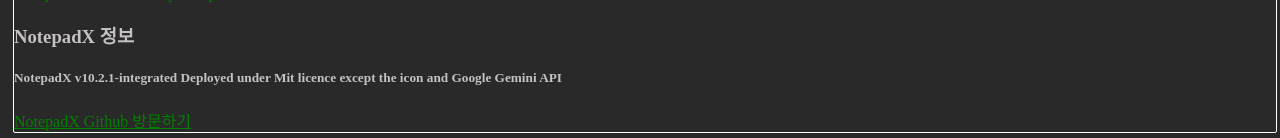
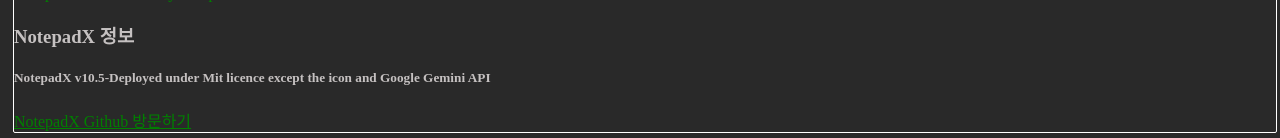
Before and after one commit to dokdoxofficial/notepadx, a React (Create React App) app: page / in a window 1280 px wide. Shown: the part 1008-1146 px from the top of the page. Built offline with nearby package versions, Linux system fonts and the light colour scheme; no server answers; a web font is replaced by a local one.

Commit message:
change version name

```diff
--- a/src/App.js
+++ b/src/App.js
@@ -91,7 +91,7 @@
         <h3>저작권 정보</h3>
         <a className = "greenlink" href="https://www.flaticon.com/free-icons/notepad" title="notepad icons">Notepad icons created by Freepik - Flaticon</a>
         <h3>NotepadX 정보</h3>
-        <h5>NotepadX v10.2.1-integrated Deployed under Mit licence except the icon and Google Gemini API</h5>
+        <h5>NotepadX v10.5-Deployed under Mit licence except the icon and Google Gemini API</h5>
         <a className='greenlink' href='https://github.com/dokdoxofficial/notepadx'>NotepadX Github 방문하기</a>
     </footer>
     </>
```
